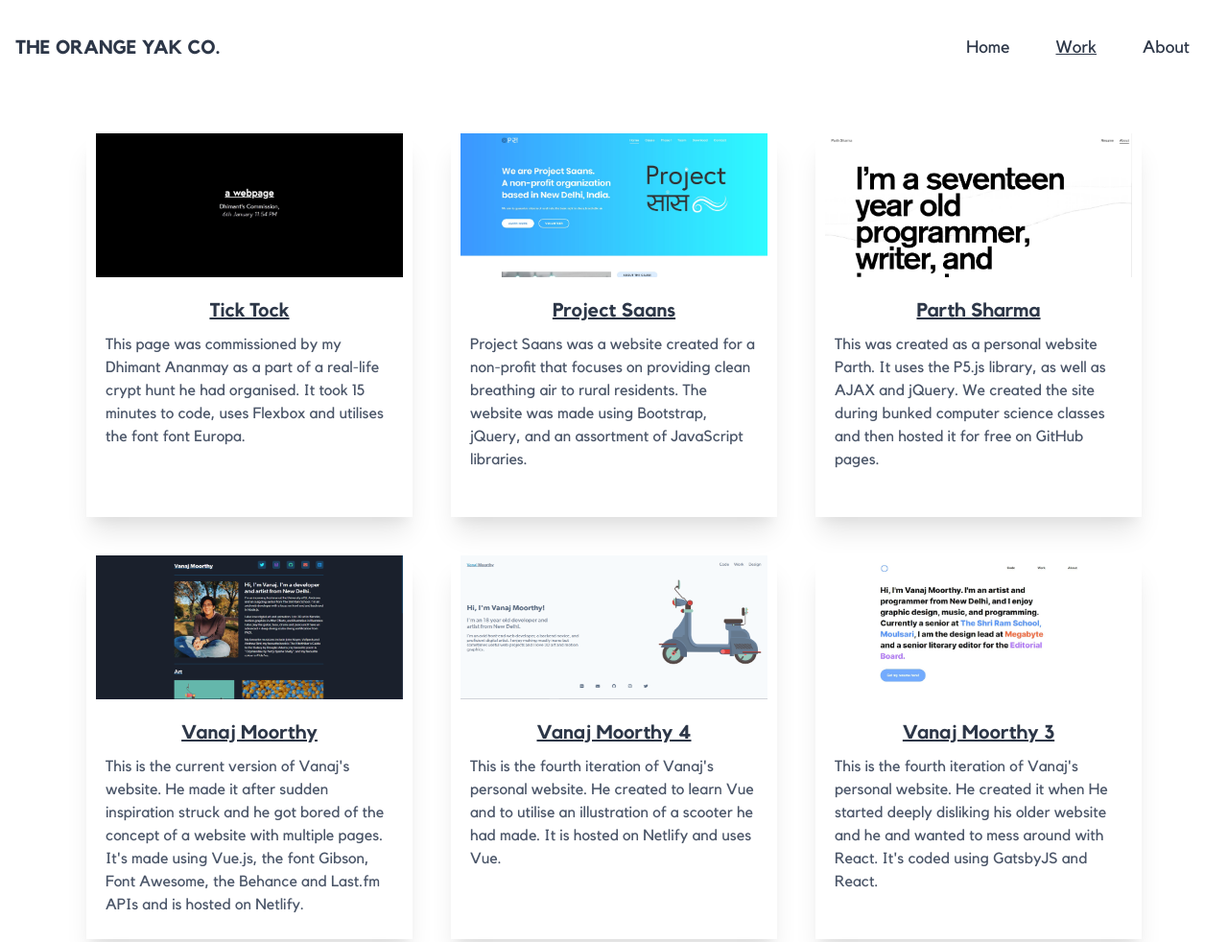
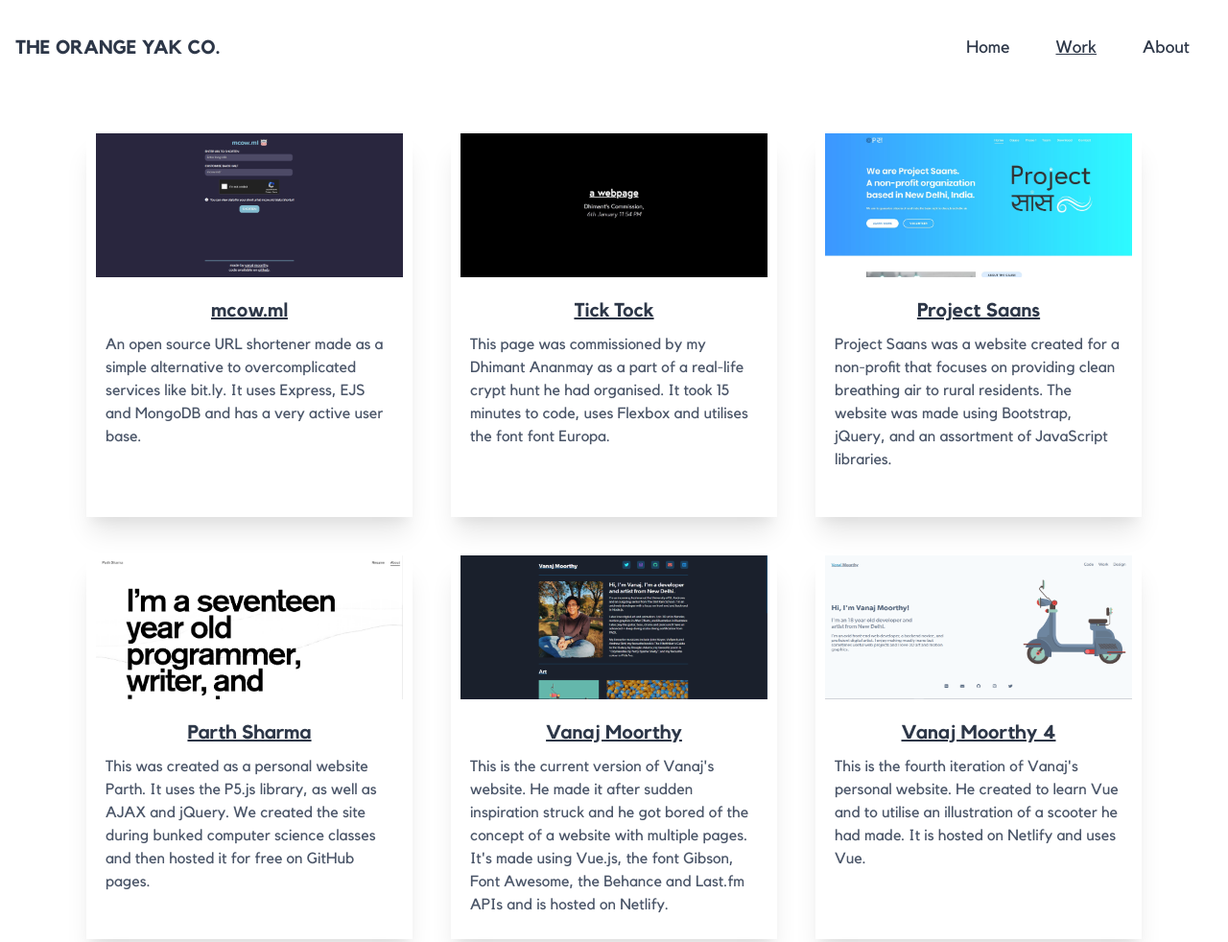
Before and after one commit to theorangeyakco/theorangeyak.co, a website: page work.html in a window 1280 px wide. Shown: the top 982 px of the page at 96% size. Drawn offline with Linux system fonts and the light colour scheme.

Commit message:
add mcow

```diff
--- a/work.html
+++ b/work.html
@@ -47,6 +47,27 @@ Copyright - Vanaj Moorthy 2020 -->
 						</nav>
 					</header>
 					<main class="flex flex-wrap p-5 justify-center flex-grow">
+						<div class="card-component">
+							<a
+								class="link"
+								href="https://mcow.ml"
+								target="_blank"
+							>
+								<img
+									class="card-img"
+									class="m-auto"
+									src="build/static/shots/mcow.png"
+									alt=""
+								/>
+								<h1 class="heading-font">mcow.ml</h1>
+								<p class="card-text">
+									An open source URL shortener made as a
+									simple alternative to overcomplicated
+									services like bit.ly. It uses Express, EJS
+									and MongoDB and has a very active user base.
+								</p>
+							</a>
+						</div>
 						<div class="card-component">
 							<a
 								class="link"
```
Also changed, not shown: build/static/shots/mcow.png (added).
